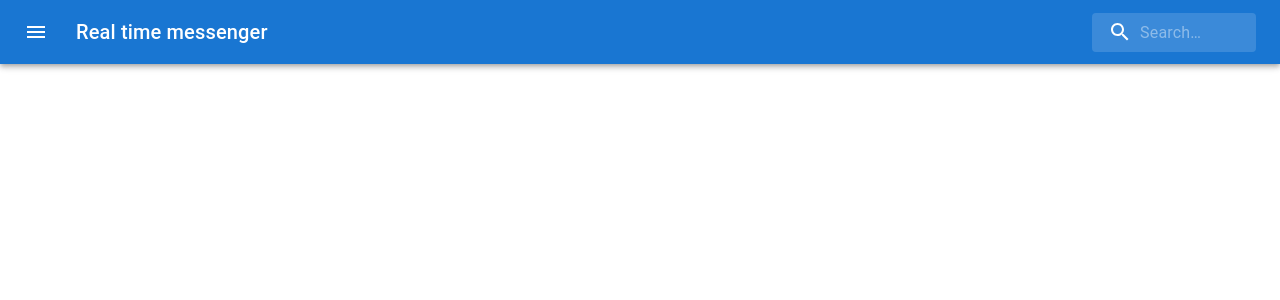
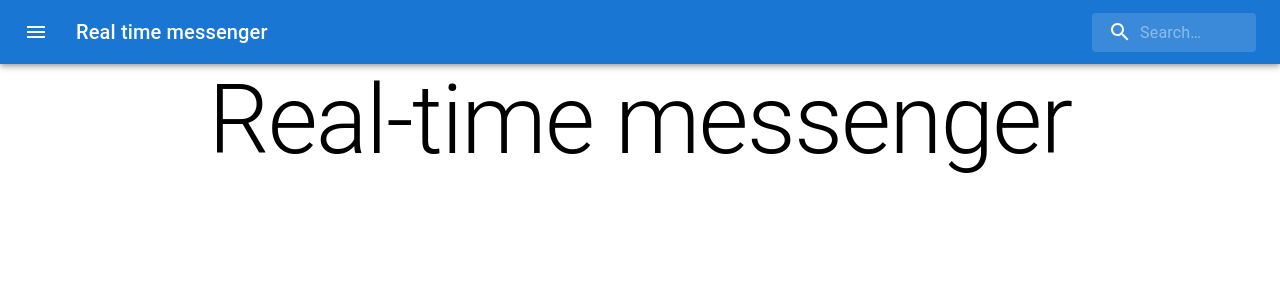
Before and after one commit to EgoshinVA/real-time-messenger, a React (Create React App) app: page / in a window 1280 px wide. Before the commit this address had no page. Shown: the top 300 px of the page. Built offline with nearby package versions, Linux system fonts and the light colour scheme.

Commit message:
fix add chat logic

```diff
--- a/src/App.tsx
+++ b/src/App.tsx
@@ -4,7 +4,8 @@ import ButtonAppBar from "./components/buttonAppBar/ButtonAppBar";
 import TemporaryDrawer from "./components/temporaryDrawer/TemporaryDrawer";
 import {v1} from "uuid";
 import {ChatForm} from "./components/chatForm/ChatForm";
-import {BrowserRouter, Route, Routes} from "react-router-dom";
+import {Route, Routes} from "react-router-dom";
+import {StartPage} from "./components/startPage/StartPage";
 
 export type MessageType = {
     id: string
@@ -19,6 +20,7 @@ export type MessagesType = {
 export type ChatType = {
     id: string
     title: string
+    ownerId: string
     usersIDs: string[]
     messages: MessagesType
 }
@@ -40,6 +42,7 @@ const initialState: ChatType[] = [
     {
         id: v1(),
         title: 'Global chat',
+        ownerId: myId,
         usersIDs: [userId1, userId2],
         messages: {
             [userId1]: [
@@ -55,6 +58,7 @@ const initialState: ChatType[] = [
     {
         id: v1(),
         title: 'My own chat',
+        ownerId: myId,
         usersIDs: [userId1, userId2],
         messages: {
             [userId1]: [
@@ -73,8 +77,8 @@ function App() {
     const [open, setOpen] = useState(false);
     const [chats, setChats] = useState<ChatType[]>(initialState)
 
-    const addChat = (title: string) => {
-        const newChat = {id: v1(), title, usersIDs: [], messages: {}}
+    const addChat = (title: string, ownerId: string) => {
+        const newChat = {id: v1(), title, ownerId, usersIDs: [ownerId], messages: {[ownerId]: []}}
         setChats([...chats, newChat])
     }
 
@@ -92,8 +96,9 @@ function App() {
     return (
         <div>
             <ButtonAppBar open={open} setOpen={setOpen}/>
-            <TemporaryDrawer open={open} chats={chats} setOpen={setOpen} addChat={addChat}/>
+            <TemporaryDrawer open={open} chats={chats} myId={myId} setOpen={setOpen} addChat={addChat}/>
             <Routes>
+                <Route path="/" element={<StartPage/>}/>
                 {chats.map(chat => <Route path={chat.id}
                                           element={<ChatForm chat={chat} myId={myId} addMessage={addMessage}/>}/>)}
             </Routes>
--- a/src/components/addMessageForm/AddMessageForm.tsx
+++ b/src/components/addMessageForm/AddMessageForm.tsx
@@ -1,12 +1,8 @@
 import React, {ChangeEvent, useState} from 'react';
-import Button from '@mui/material/Button';
-import TextField from '@mui/material/TextField';
 import Paper from '@mui/material/Paper';
 import InputBase from '@mui/material/InputBase';
 import Divider from '@mui/material/Divider';
 import IconButton from '@mui/material/IconButton';
-import MenuIcon from '@mui/icons-material/Menu';
-import SearchIcon from '@mui/icons-material/Search';
 import DirectionsIcon from '@mui/icons-material/Directions';
 
 type AddMessageFormPropsType = {
--- a/src/components/buttonAppBar/ButtonAppBar.tsx
+++ b/src/components/buttonAppBar/ButtonAppBar.tsx
@@ -1,5 +1,5 @@
 import * as React from 'react';
-import { styled, alpha } from '@mui/material/styles';
+import {styled, alpha} from '@mui/material/styles';
 import AppBar from '@mui/material/AppBar';
 import Box from '@mui/material/Box';
 import Toolbar from '@mui/material/Toolbar';
@@ -8,8 +8,9 @@ import Typography from '@mui/material/Typography';
 import InputBase from '@mui/material/InputBase';
 import MenuIcon from '@mui/icons-material/Menu';
 import SearchIcon from '@mui/icons-material/Search';
+import {Link} from "react-router-dom";
 
-const Search = styled('div')(({ theme }) => ({
+const Search = styled('div')(({theme}) => ({
     position: 'relative',
     borderRadius: theme.shape.borderRadius,
     backgroundColor: alpha(theme.palette.common.white, 0.15),
@@ -24,7 +25,7 @@ const Search = styled('div')(({ theme }) => ({
     },
 }));
 
-const SearchIconWrapper = styled('div')(({ theme }) => ({
+const SearchIconWrapper = styled('div')(({theme}) => ({
     padding: theme.spacing(0, 2),
     height: '100%',
     position: 'absolute',
@@ -34,7 +35,7 @@ const SearchIconWrapper = styled('div')(({ theme }) => ({
     justifyContent: 'center',
 }));
 
-const StyledInputBase = styled(InputBase)(({ theme }) => ({
+const StyledInputBase = styled(InputBase)(({theme}) => ({
     color: 'inherit',
     width: '100%',
     '& .MuiInputBase-input': {
@@ -58,7 +59,7 @@ type ButtonAppBarPropsType = {
 
 export default function ButtonAppBar(props: ButtonAppBarPropsType) {
     return (
-        <Box sx={{ flexGrow: 1 }}>
+        <Box sx={{flexGrow: 1}}>
             <AppBar position="static">
                 <Toolbar>
                     <IconButton
@@ -66,25 +67,29 @@ export default function ButtonAppBar(props: ButtonAppBarPropsType) {
                         edge="start"
                         color="inherit"
                         aria-label="open drawer"
-                        sx={{ mr: 2 }}
+                        sx={{mr: 2}}
                     >
                         <MenuIcon onClick={() => props.setOpen(!props.open)}/>
                     </IconButton>
+
                     <Typography
                         variant="h6"
                         noWrap
                         component="div"
-                        sx={{ flexGrow: 1, display: { xs: 'none', sm: 'block' } }}
+                        sx={{flexGrow: 1, display: {xs: 'none', sm: 'block'}}}
                     >
-                        Real time messenger
+                        <Link style={{textDecoration: 'none', color: 'inherit'}} to={'/'}>
+                            Real time messenger
+                        </Link>
                     </Typography>
+
                     <Search>
                         <SearchIconWrapper>
-                            <SearchIcon />
+                            <SearchIcon/>
                         </SearchIconWrapper>
                         <StyledInputBase
                             placeholder="Search…"
-                            inputProps={{ 'aria-label': 'search' }}
+                            inputProps={{'aria-label': 'search'}}
                         />
                     </Search>
                 </Toolbar>
--- /dev/null
+++ b/src/components/startPage/StartPage.tsx
@@ -0,0 +1,12 @@
+import React from 'react';
+import Typography from "@mui/material/Typography";
+
+export const StartPage = () => {
+    return (
+        <div style={{ textAlign: "center" }}>
+            <Typography variant="h1" gutterBottom>
+                Real-time messenger
+            </Typography>
+        </div>
+    );
+};
--- a/src/components/temporaryDrawer/TemporaryDrawer.tsx
+++ b/src/components/temporaryDrawer/TemporaryDrawer.tsx
@@ -15,8 +15,9 @@ import {Link} from "react-router-dom";
 type TemporaryDrawerPropsType = {
     open: boolean
     chats: ChatType[]
+    myId: string
     setOpen: (open: boolean) => void
-    addChat: (title: string) => void
+    addChat: (title: string, ownerId: string) => void
 }
 
 export default function TemporaryDrawer(props: TemporaryDrawerPropsType) {
@@ -48,7 +49,7 @@ export default function TemporaryDrawer(props: TemporaryDrawerPropsType) {
         <div>
             <Drawer open={props.open} onClose={toggleDrawer(false)}>
                 {DrawerList}
-                <AddMessageForm onCLick={props.addChat}/>
+                <AddMessageForm onCLick={(title: string) => props.addChat(title, props.myId)}/>
             </Drawer>
         </div>
     );
```
